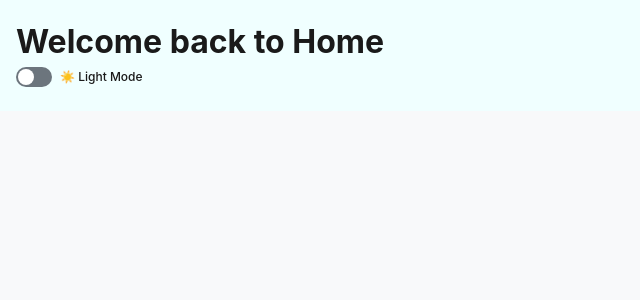
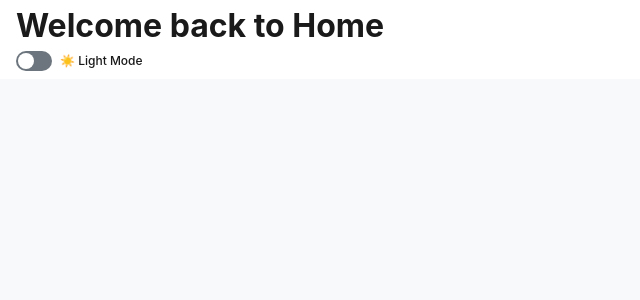
Before and after one commit to connect-bilal/react-design-patterns-starter, a React (Vite) app: page / in a window 1280 px wide. Shown: the top 300 px of the page, without its empty margins (0-640 px from the left). Built offline with nearby package versions, Linux system fonts and the light colour scheme.

Commit message:
♻️ refactor(container): use Tailwind for styling and improve component structure

```diff
--- a/src/components/common/Button/Button.tsx
+++ b/src/components/common/Button/Button.tsx
@@ -4,9 +4,9 @@ import { FaSpinner } from 'react-icons/fa';
 
 import Icon from '../Icon';
 
+import * as styles from './Button.styles';
+import { buttonDefaultProps } from './Button.types';
 import type { ButtonProps } from './Button.types';
-import { buttonDefaultProps } from './Button.types';
-import * as styles from './style';
 
 const Button = forwardRef<HTMLButtonElement, ButtonProps>(
   (
--- /dev/null
+++ b/src/components/common/Container/Container.helper.ts
@@ -0,0 +1,11 @@
+import { breakpoints } from './Container.types';
+import type { MaxWidthLabel } from './Container.types';
+
+export const getBreakpointLabel = (width: number): MaxWidthLabel => {
+  for (const bp of breakpoints) {
+    if (width <= bp.maxWidth) {
+      return bp.label;
+    }
+  }
+  return 'xxl';
+};
--- /dev/null
+++ b/src/components/common/Container/Container.styles.ts
@@ -0,0 +1,9 @@
+export const base = 'w-full mx-auto px-4 box-border bg-container';
+
+export const maxWidths = {
+  sm: 'max-w-sm',
+  md: 'max-w-md',
+  lg: 'max-w-lg',
+  xl: 'max-w-xl',
+  xxl: 'max-w-7xl',
+};
--- a/src/components/common/Container/Container.tsx
+++ b/src/components/common/Container/Container.tsx
@@ -1,49 +1,28 @@
-import classNames from 'classnames';
-import React, { useEffect, useState, memo } from 'react';
+import clsx from 'clsx';
+import React, { memo, useMemo } from 'react';
 
-import styles from './Container.module.css';
-import type { ContainerProps } from './Container.types';
+import { useWindowWidth } from '../../../hooks/useWindowWidth';
+
+import { getBreakpointLabel } from './Container.helper';
+import * as styles from './Container.styles';
+import type { ContainerProps, MaxWidthLabel } from './Container.types';
 
 const Container: React.FC<ContainerProps> = ({ children, className, onBreakpointChange }) => {
-  const [windowWidth, setWindowWidth] = useState<number>(
-    typeof window !== 'undefined' ? window.innerWidth : 0,
-  );
+  const windowWidth = useWindowWidth(onBreakpointChange);
 
-  useEffect(() => {
-    const handleResize = () => {
-      setWindowWidth(window.innerWidth);
-      if (onBreakpointChange) {
-        return onBreakpointChange(window.innerWidth);
-      }
-    };
-
-    window.addEventListener('resize', handleResize);
-
-    // call once on mount
-    handleResize();
-
-    return () => window.removeEventListener('resize', handleResize);
-  }, [onBreakpointChange]);
-
-  // You can add logic here to conditionally adjust maxWidth or class based on windowWidth
-  // Example: If windowWidth < 600, force maxWidth to 'sm'
-  const responsiveMaxWidth = (() => {
-    if (windowWidth < 640) {
+  // Determine the responsive max width label based on current window width
+  const responsiveMaxWidth = useMemo<MaxWidthLabel>(() => {
+    if (windowWidth === 0) {
       return 'sm';
     }
-    if (windowWidth < 768) {
-      return 'md';
-    }
-    if (windowWidth < 1024) {
-      return 'lg';
-    }
-    if (windowWidth < 1280) {
-      return 'xl';
-    }
-    return 'xxl';
-  })();
+    return getBreakpointLabel(windowWidth);
+  }, [windowWidth]);
 
-  const containerClass = classNames(styles.container, styles[responsiveMaxWidth], className);
+  const containerClass = clsx(
+    styles.base,
+    styles.maxWidths[responsiveMaxWidth as keyof typeof styles.maxWidths],
+    className,
+  );
 
   return <div className={containerClass}>{children}</div>;
 };
--- a/src/components/common/Container/Container.types.ts
+++ b/src/components/common/Container/Container.types.ts
@@ -3,3 +3,12 @@ export interface ContainerProps {
   className?: string;
   onBreakpointChange?: (width: number) => void; // optional callback
 }
+
+export const breakpoints = [
+  { maxWidth: 639, label: 'sm' },
+  { maxWidth: 767, label: 'md' },
+  { maxWidth: 1023, label: 'lg' },
+  { maxWidth: 1279, label: 'xl' },
+];
+
+export type MaxWidthLabel = (typeof breakpoints)[number]['label'] | 'xxl';
--- /dev/null
+++ b/src/hooks/useWindowWidth.ts
@@ -0,0 +1,22 @@
+import { useEffect, useState } from 'react';
+
+export const useWindowWidth = (onResize?: (width: number) => void): number => {
+  const [windowWidth, setWindowWidth] = useState<number>(
+    typeof window !== 'undefined' ? window.innerWidth : 0,
+  );
+
+  useEffect(() => {
+    const handleResize = () => {
+      const width = window.innerWidth;
+      setWindowWidth(width);
+      onResize?.(width);
+    };
+
+    window.addEventListener('resize', handleResize);
+    handleResize();
+
+    return () => window.removeEventListener('resize', handleResize);
+  }, [onResize]);
+
+  return windowWidth;
+};
--- a/tailwind.config.js
+++ b/tailwind.config.js
@@ -25,10 +25,10 @@ export default {
         container: 'rgb(var(--color-bg-container) / <alpha-value>)',
       },
       fontSize: {
-        sm: 'var(--font-size-sm)',
-        md: 'var(--font-size-md)',
-        lg: 'var(--font-size-lg)',
-        xl: 'var(--font-size-xl)',
+        'sm': 'var(--font-size-sm)',
+        'md': 'var(--font-size-md)',
+        'lg': 'var(--font-size-lg)',
+        'xl': 'var(--font-size-xl)',
         '2xl': 'var(--font-size-2xl)',
       },
       fontWeight: {
```
Also changed, not shown: src/components/common/Button/Button.styles.ts (renamed from src/components/common/Button/style.ts).
